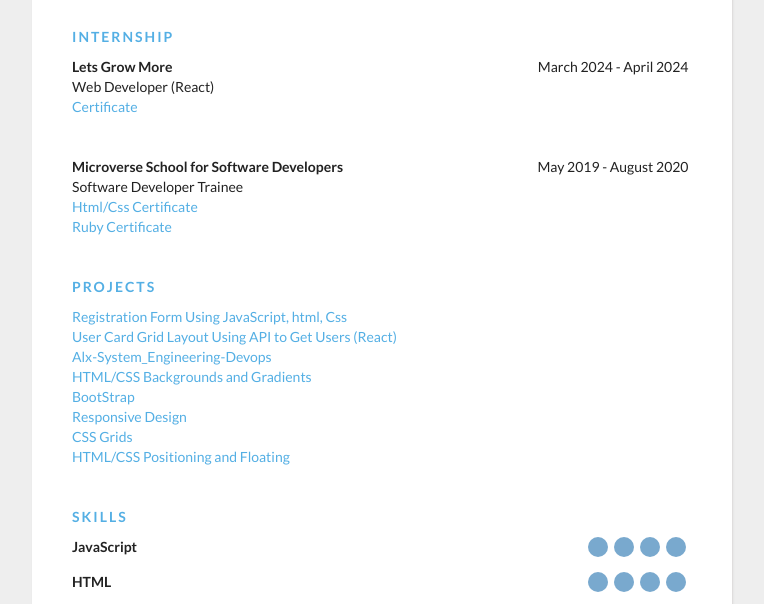
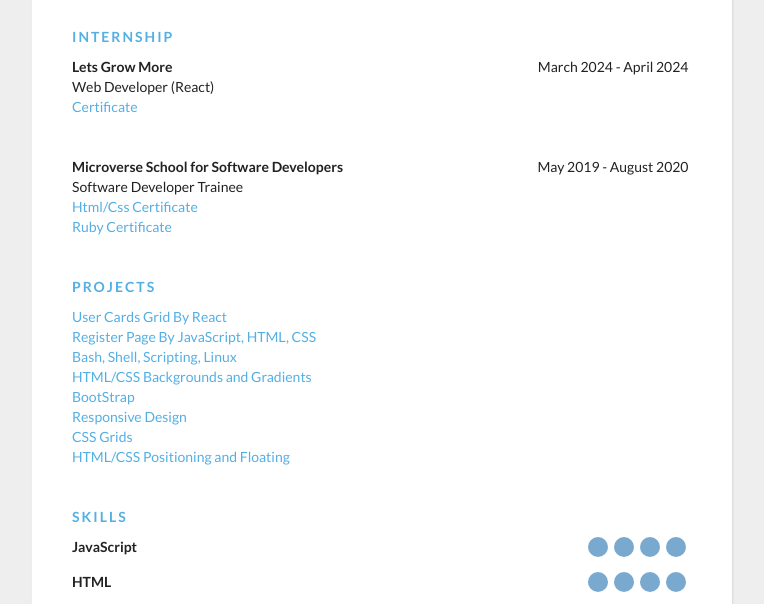
Before and after one commit to maya88en/Resume, a plain HTML site: page index.html in a window 1280 px wide. Shown: the part 176-780 px from the top of the page, without its empty margins (258-1022 px from the left). Drawn offline with Linux system fonts and the light colour scheme.

Commit message:
fix projects links

```diff
--- a/index.html
+++ b/index.html
@@ -79,11 +79,13 @@
                         <div class="section_list">
                             <div class="section_list-item">
                                     <div>
-                                        <a href="https://github.com/maya88en/register-page">Registration Form Using JavaScript, html, Css</a>
+                                        <a href="https://user-card-grid-ten.vercel.app/">User Cards Grid By React</a>
+                                    </div>
                                     <div>
-                                        <a href="https://github.com/maya88en/user-card-grid">User Card Grid Layout Using API to Get Users (React)</a>
+                                        <a href="https://maya88en.github.io/register-page/">Register Page By JavaScript, HTML, CSS</a>
+                                    </div>
                                     <div>
-                                        <a href="https://github.com/maya88en/alx-system_engineering-devops">Alx-System_Engineering-Devops</a>
+                                        <a href="https://github.com/maya88en/alx-system_engineering-devops">Bash, Shell, Scripting, Linux</a>
                                     </div>
                                     <div>
                                         <a href="https://maya88en.github.io/Apple.com/">HTML/CSS Backgrounds and Gradients</a>
```
